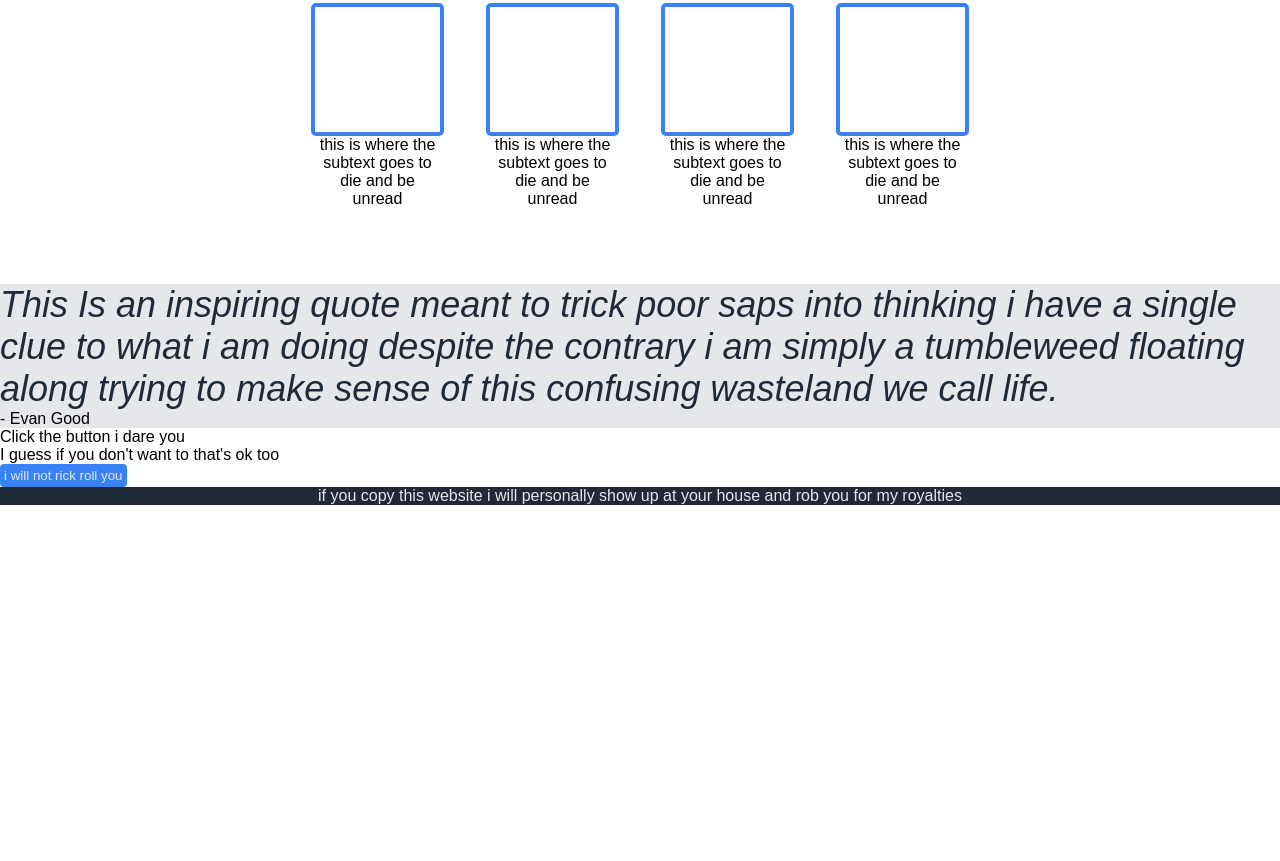
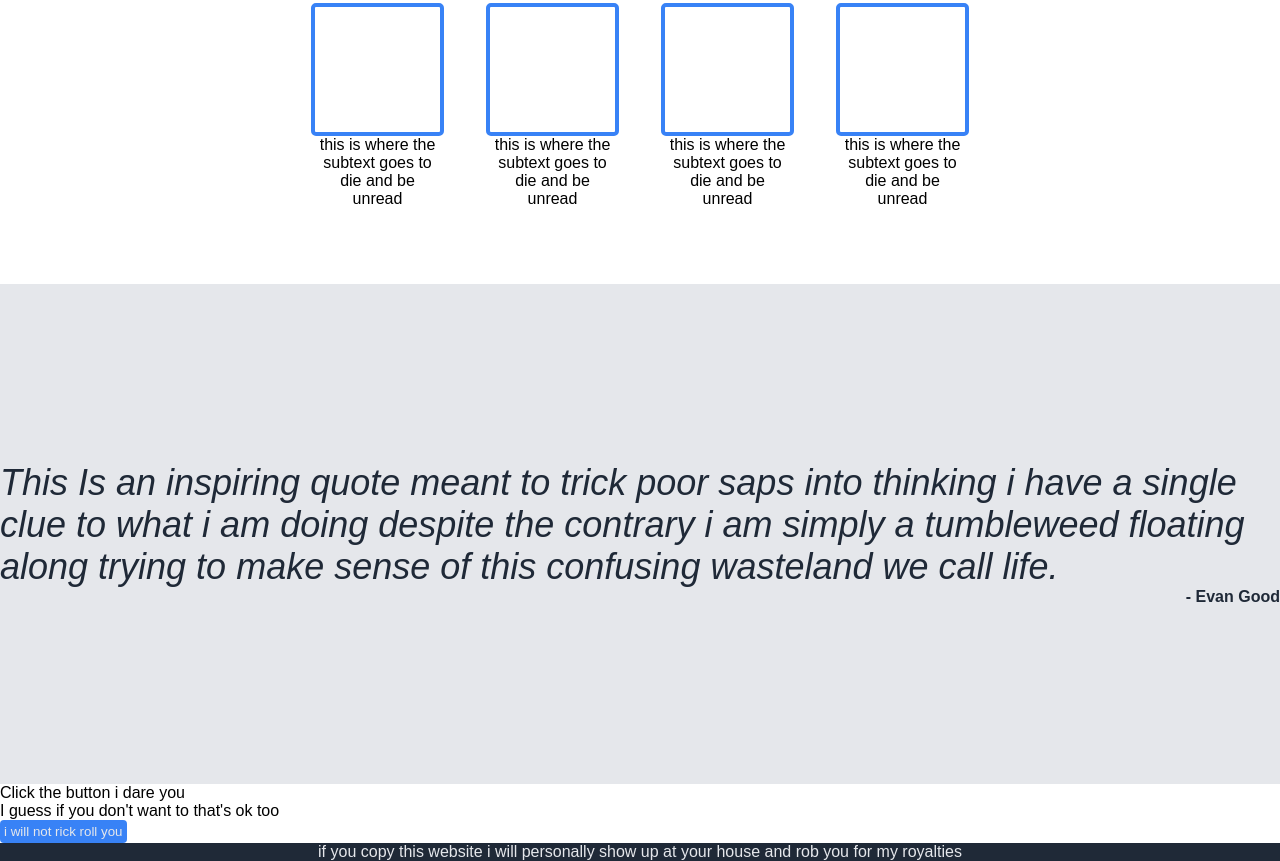
Before and after one commit to Goodevan02/product-landing-page-project, a plain HTML site: page index.html in a window 1280 px wide. Shown: the part 548-1409 px from the top of the page. Before the commit the page ends 1053 px from the top, so only its background shows below. Drawn offline with Linux system fonts and the light colour scheme.

Commit message:
make footer stay at bottom of screen tweak slice 3 styles

```diff
--- a/styles.css
+++ b/styles.css
@@ -3,6 +3,7 @@ body{
     flex-direction: column;
     margin: 0px;
     font-family: sans-serif;
+    min-height: 100vh;
 }
 
 ul{
@@ -56,6 +57,7 @@ button{
 .body {
     display:flex ;
     flex-direction: column;
+    flex-grow:1;
 }
 
 /* slice 1 styling */
@@ -136,15 +138,27 @@ button{
 .slice-3 {
     background-color: #e5e7eb;
     display: flex;
+    justify-content: center;
+    align-items: center;
+    flex-basis: 500px;
+}
+.quote-container{
+    display: flex;
     flex-direction: column;
-    align-items: center;
+    flex-shrink: 1;
+    flex-grow: 1;
 }
-
 .quote{
     font-size: 36px;
     font-style: italic;
     font-weight: lighter;
     color: #1f2937;
+}
+
+.quote-author {
+    color: #1f2937;
+    font-weight: bolder;
+    align-self: flex-end;
 }
 
 
```
